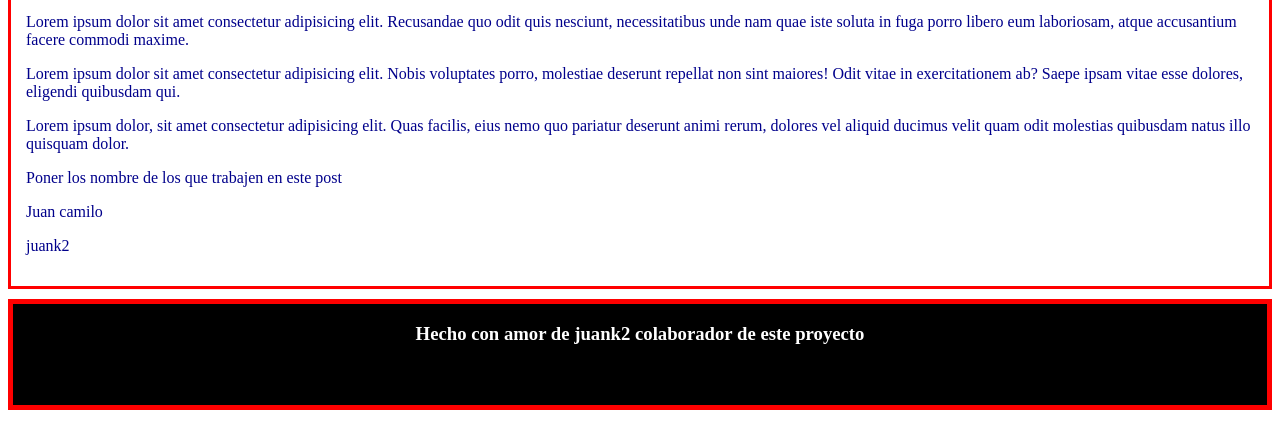
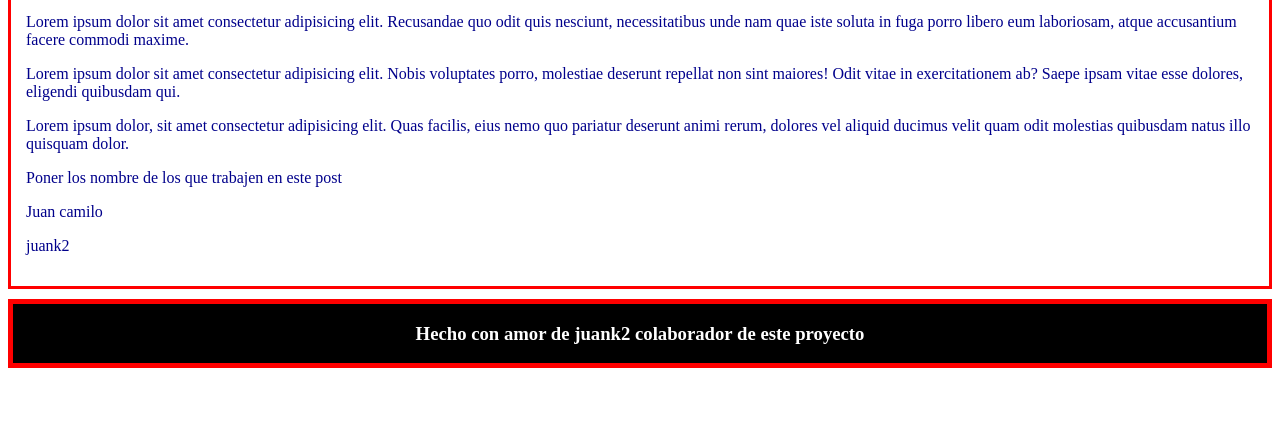
Before and after one commit to JuanCamiloNC/Blog, a plain HTML site: page index.html in a window 1280 px wide. Shown: the part 184-632 px from the top of the page. Drawn offline with Linux system fonts and the light colour scheme.

Commit message:
footer a la normalidad

```diff
--- a/index.html
+++ b/index.html
@@ -36,8 +36,6 @@
     </div>
     <footer>
         <h3 class="hechoconamor">Hecho con amor de juank2 colaborador de este proyecto</h3>
-
-        <h4>Hola</h4>
     </footer>
 </body>
 </html>
```
